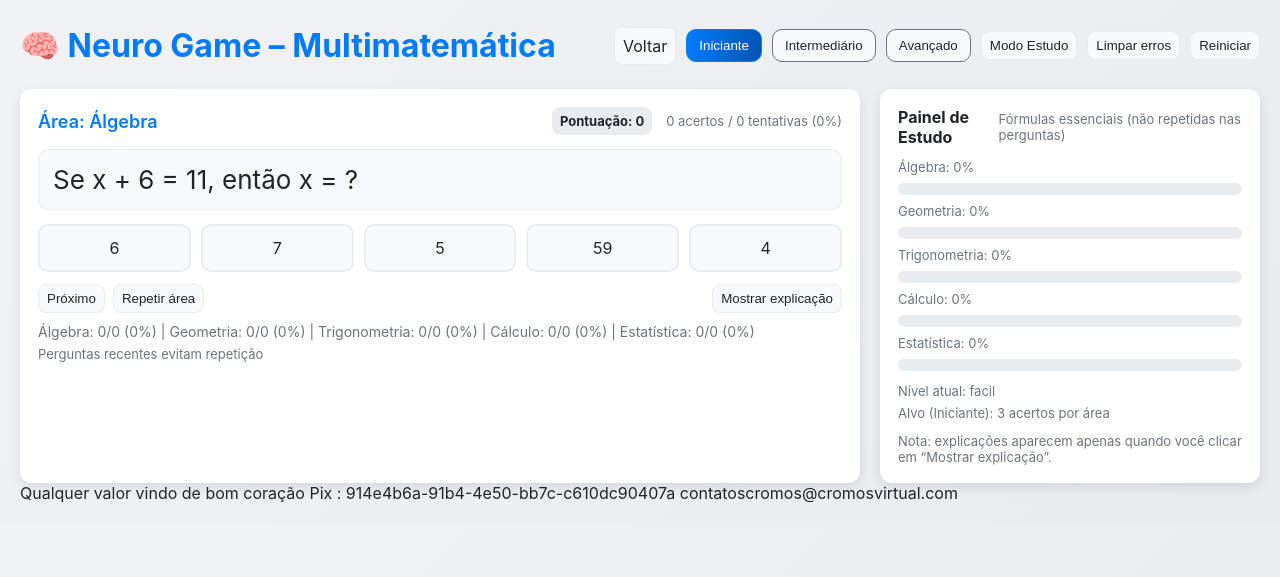
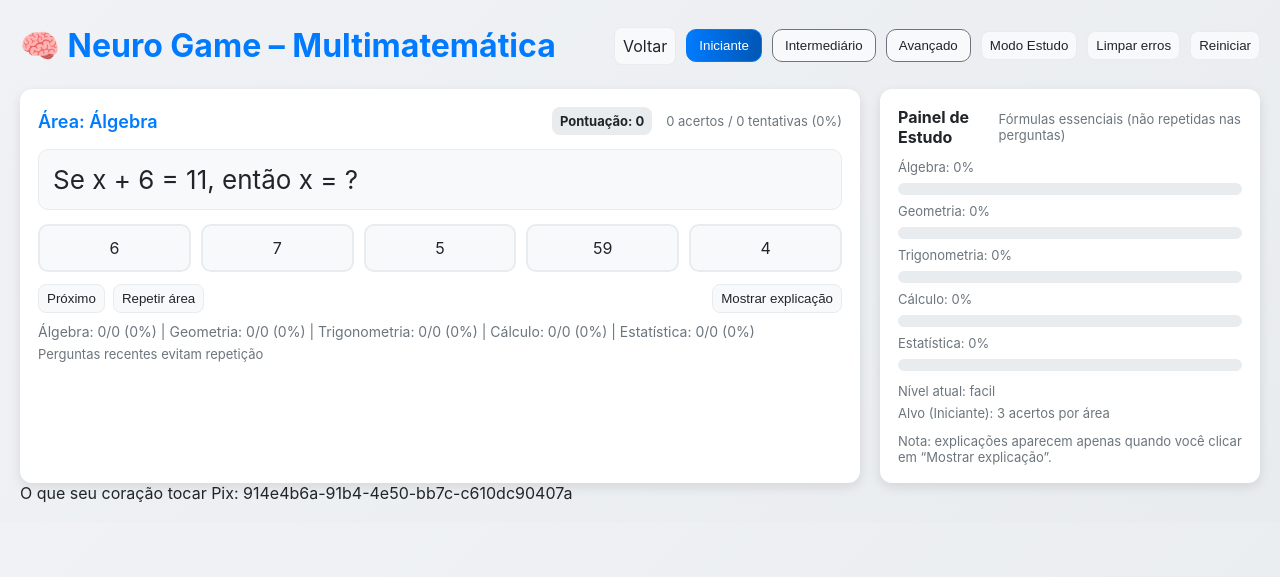
Before and after one commit to klebmatrix/sysdigital, a Flask app: page / in a window 1280 px wide. Shown: the top 577 px of the page. Run offline with Flask 3, Linux system fonts and the light colour scheme.

```diff
--- a/templates/index.html
+++ b/templates/index.html
@@ -444,8 +444,8 @@ repeatBtn.onclick = ()=>renderQuestion(currentQ); // Repete a pergunta atual
 setLevel('facil');
 updateStats();
 </script>
-Qualquer valor vindo de bom coração  Pix :  914e4b6a-91b4-4e50-bb7c-c610dc90407a
+O que seu coração tocar Pix: 914e4b6a-91b4-4e50-bb7c-c610dc90407a
 
-contatoscromos@cromosvirtual.com
+
 </body>
 </html>
```
